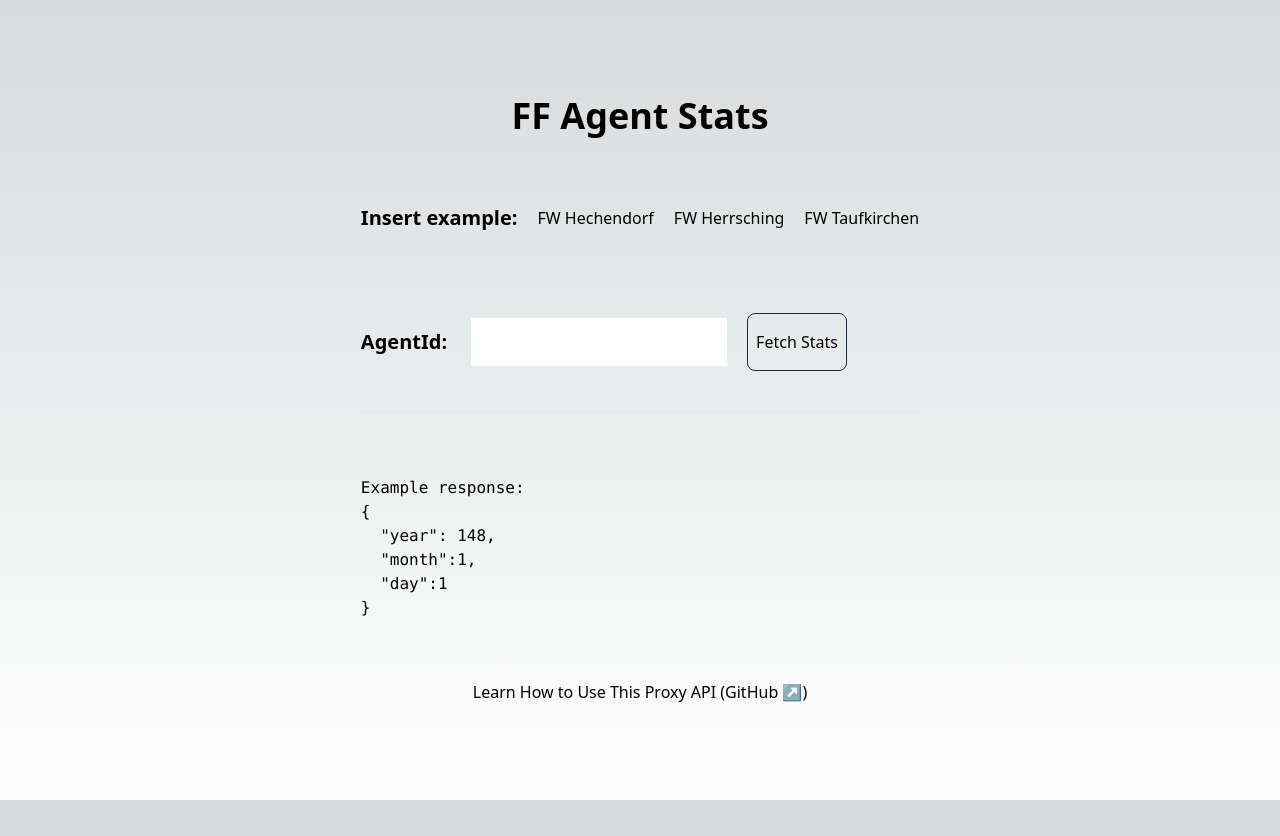
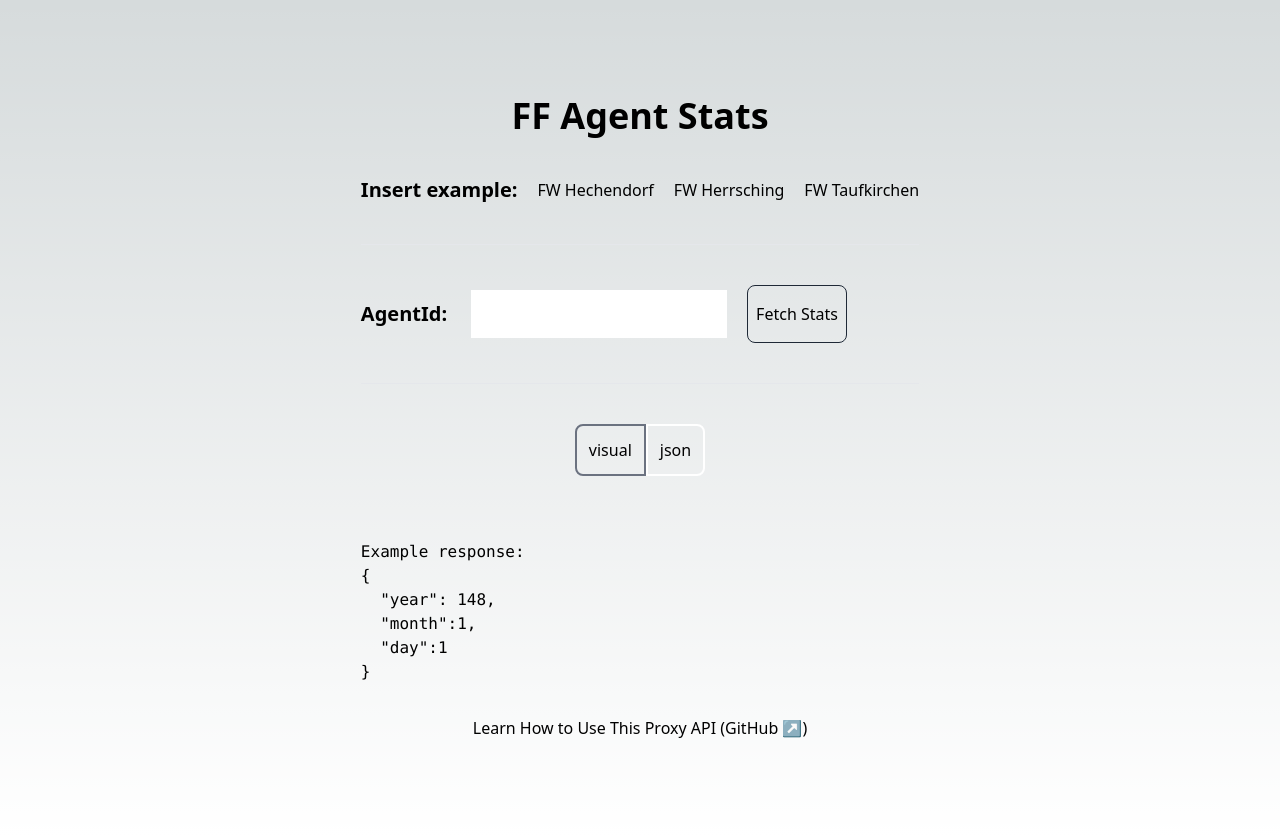
Before and after one commit to adriankast/ff-agent-stats, a Next.js app: page / in a window 1280 px wide. Before the commit the page ends 800 px from the top, so only its background shows below. Built offline with nearby package versions, Linux system fonts and the light colour scheme.

Commit message:
start adding visual display for fetched numbers

```diff
--- /dev/null
+++ b/components/dataDisplay.tsx
@@ -0,0 +1,7 @@
+interface Props {
+  data: string;
+}
+
+export default function DataDisplay({ data }: Props) {
+  return <div>visualizing Data: {data}</div>;
+}
--- /dev/null
+++ b/components/multiButton.tsx
@@ -0,0 +1,29 @@
+interface Props {
+  options: string[];
+  selected: string | undefined;
+  selectOption: (newSelected: string) => void;
+}
+
+export default function MultiButton({
+  options,
+  selectOption,
+  selected,
+}: Props) {
+  return (
+    <div className="flex justify-center">
+      {options.map((option, index) => (
+        <button
+          className={`p-3 border-2 ${
+            option === selected ? "border-white" : "border-gray-500"
+          } ${index === 0 ? "rounded-l-lg" : ""} ${
+            index === options.length - 1 ? "rounded-r-lg" : ""
+          }`}
+          key={option}
+          onClick={(e) => selectOption(option)}
+        >
+          {option}
+        </button>
+      ))}
+    </div>
+  );
+}
--- a/pages/index.tsx
+++ b/pages/index.tsx
@@ -1,3 +1,5 @@
+import DataDisplay from "@/components/dataDisplay";
+import MultiButton from "@/components/multiButton";
 import { useState } from "react";
 
 const fetchFromApi = async (id: string) => {
@@ -39,9 +41,12 @@ const examples = [
   },
 ];
 
+type DisplayModesT = "visual" | "json";
+
 export default function Home() {
   const [agentId, setAgentId] = useState("");
   const [data, setData] = useState(exampleResponse);
+  const [displayMode, setDisplayMode] = useState<DisplayModesT>("json");
 
   return (
     <main className="flex min-h-screen flex-col items-center justify-between gap-10 p-24">
@@ -96,9 +101,21 @@ export default function Home() {
 
         <hr />
 
-        <pre className="w-64 break-words h-40">
-          <code>{data}</code>
-        </pre>
+        <MultiButton
+          options={["visual", "json"]}
+          selectOption={(input: string) =>
+            setDisplayMode(input as DisplayModesT)
+          }
+          selected={displayMode}
+        />
+
+        {displayMode === "visual" ? (
+          <DataDisplay data={data} />
+        ) : (
+          <pre className="w-64 break-words h-40">
+            <code>{data}</code>
+          </pre>
+        )}
       </div>
 
       <a
```
